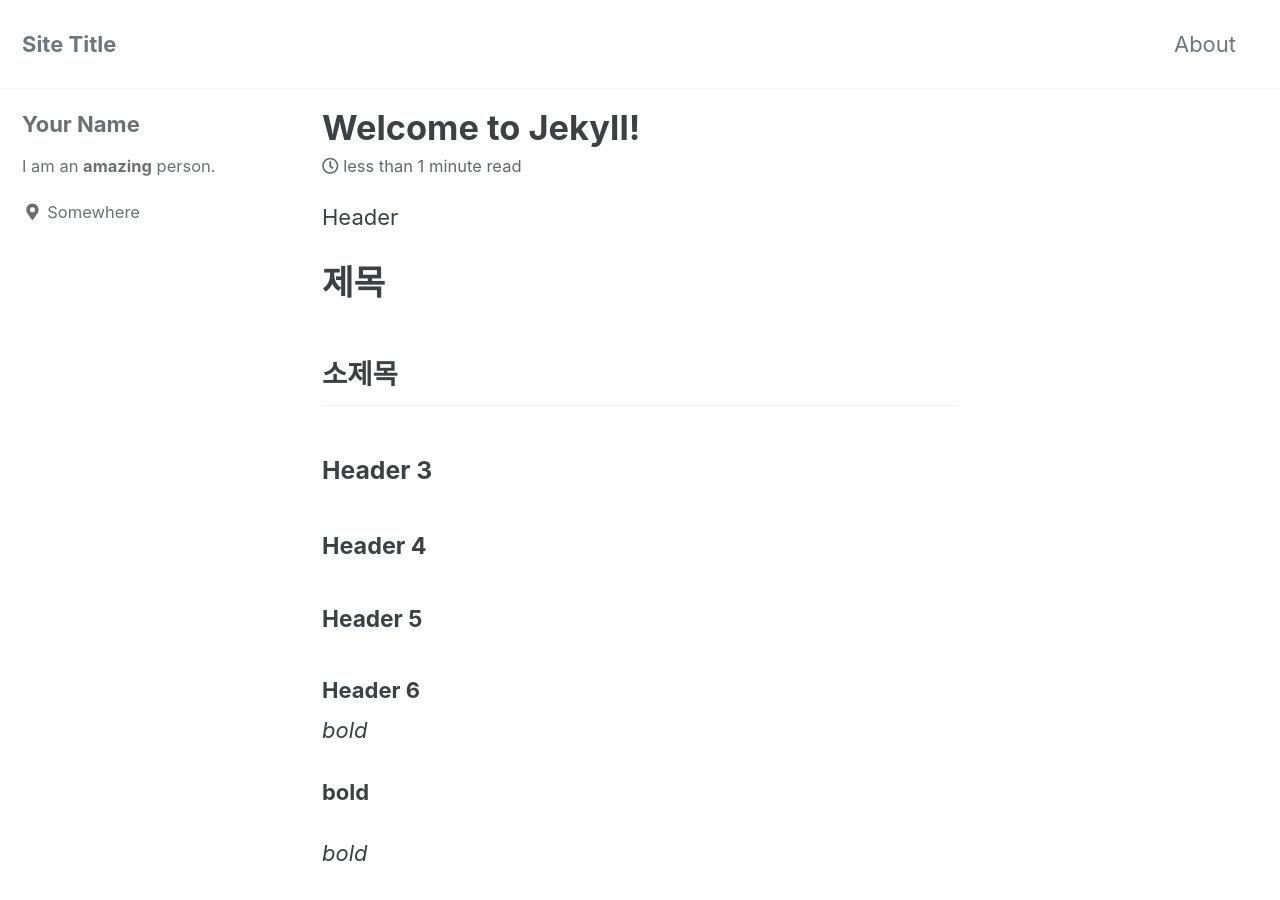
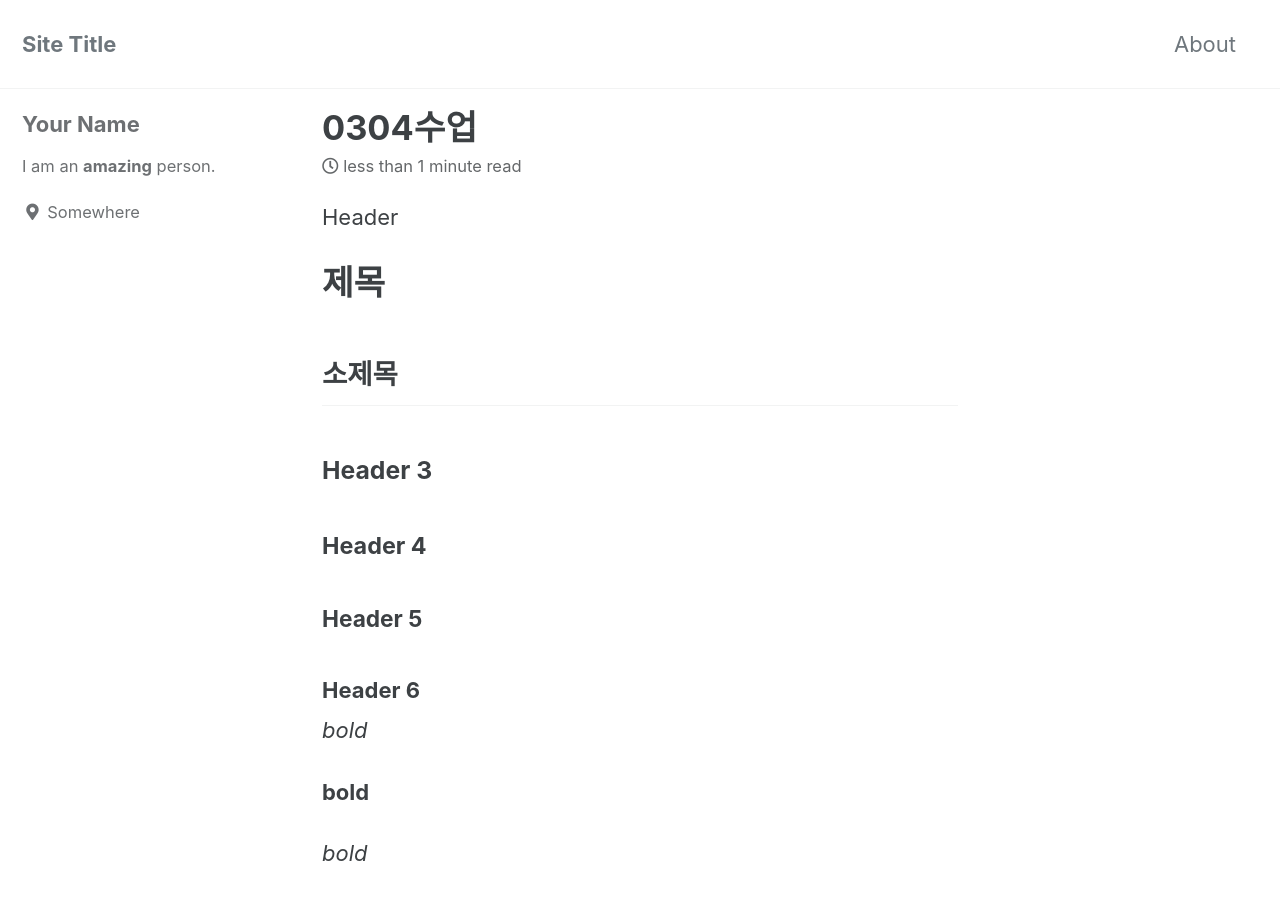
Before and after one commit to hayongson/hayongson.github.io, a Jekyll site: the page built from _posts/2022-03-04-class.markdown, in a window 1280 px wide and 900 px high. Built offline with Jekyll 4.4.1, drawn with Linux system fonts in a browser that asks for light colours; cached includes are drawn as plain includes.

Commit message:
수업내용

```diff
--- a/_posts/2022-03-04-class.markdown
+++ b/_posts/2022-03-04-class.markdown
@@ -1,6 +1,6 @@
 ---
 layout: single
-title:  "Welcome to Jekyll!"
+title:  "0304수업"
 date:   2020-04-08 10:46:03 +0900
 categories: jekyll update
 ---
```
